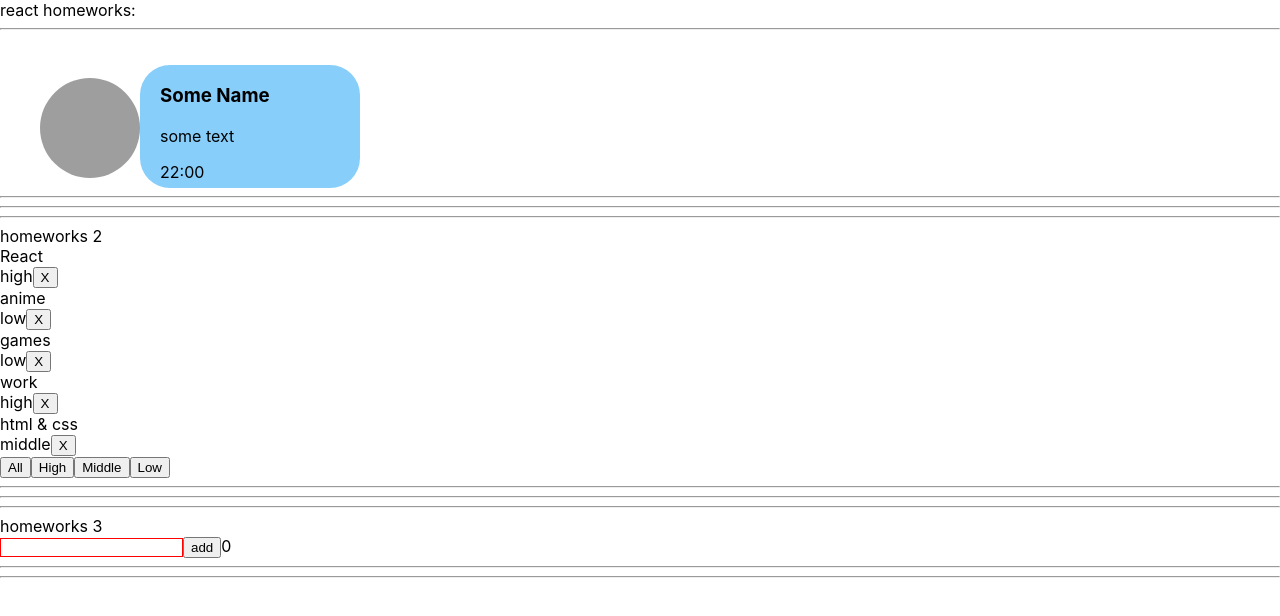
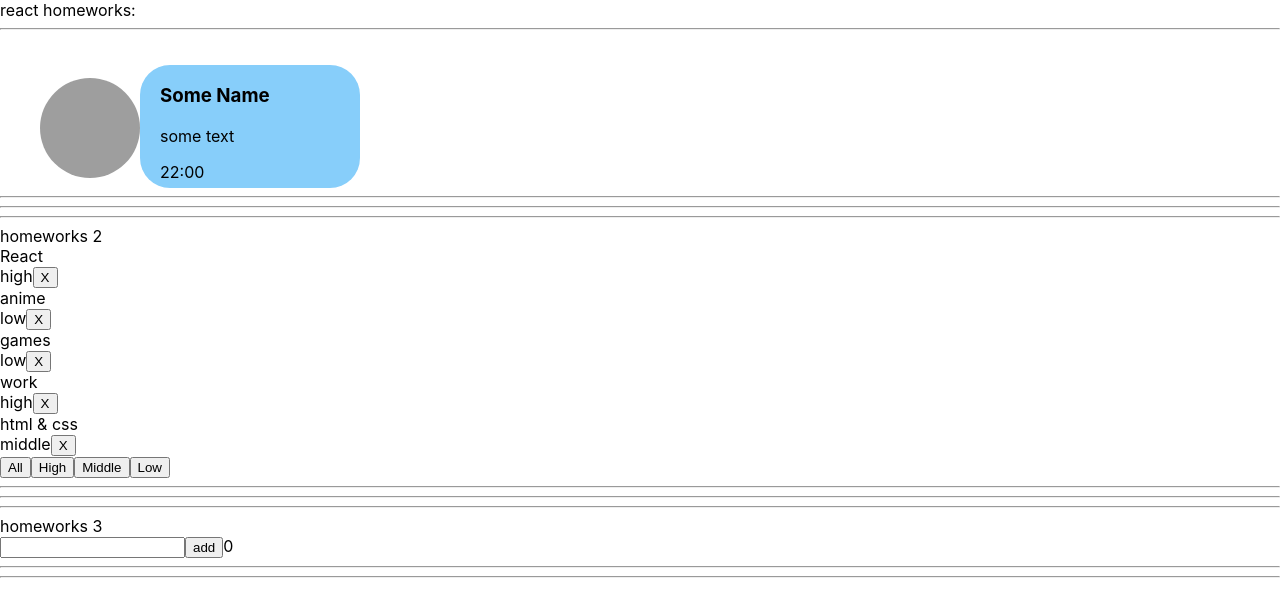
Before and after one commit to Masha-Gorb/simple-react, a React (Create React App) app: page / in a window 1280 px wide. Shown: the top 616 px of the page. Built offline with nearby package versions, Linux system fonts and the light colour scheme; grey boxes are pictures that could not be loaded.

Commit message:
add counter and half error

```diff
--- a/src/p2-homeworks/h3/Greeting.module.css
+++ b/src/p2-homeworks/h3/Greeting.module.css
@@ -5,3 +5,6 @@
 .error {
     border: 1px solid red;
 }
+.error-message {
+    color: red;
+}
--- a/src/p2-homeworks/h3/Greeting.tsx
+++ b/src/p2-homeworks/h3/Greeting.tsx
@@ -1,6 +1,5 @@
 import React, {ChangeEvent} from 'react'
 import s from './Greeting.module.css'
-import {UserType} from "./HW3";
 
 type GreetingPropsType = {
     name: string // need to fix any -done
@@ -14,12 +13,13 @@ type GreetingPropsType = {
 const Greeting: React.FC<GreetingPropsType> = (
     {name, setNameCallback, addUser, error, totalUsers} // деструктуризация пропсов
 ) => {
-    const inputClass = s.error // need to fix with (?:)
+    const inputClass = error ? s.error : '' // need to fix with (?:)
+    const spanClass = error ? s.errorMessage : '' // need to fix with (?:)
 
     return (
         <div>
             <input type='text' value={name} onChange={setNameCallback} className={inputClass}/>
-            <span>{error}</span>
+            <span className={spanClass}>{error}</span>
             <button onClick={() => addUser(name)}>add</button>
             <span>{totalUsers}</span>
         </div>
--- a/src/p2-homeworks/h3/GreetingContainer.tsx
+++ b/src/p2-homeworks/h3/GreetingContainer.tsx
@@ -13,19 +13,23 @@ type GreetingContainerPropsType = {
 // более современный и удобный для про :)
 // уровень локальной логики
 const GreetingContainer: React.FC<GreetingContainerPropsType> = ({users, addUserCallback}) => { // деструктуризация пропсов
-    const [name, setName] = useState<string>('') // need to fix any -done
-    const [error, setError] = useState<string>('') // need to fix any -done
+    const [name, setName] = useState<string>('')
+    const [error, setError] = useState<string>('')
 
-    const setNameCallback = (e: ChangeEvent<HTMLInputElement>) => { // need to fix any
+    const setNameCallback = (e: ChangeEvent<HTMLInputElement>) => {
         setName(e.currentTarget.value) // need to fix
     }
 
     const addUser = (name: string) => {
-        alert("Hello " + name + ' !')
-        console.log()// need to fix ??  alert("Hello" + name + "!")
+        if(name.trim() !== '') {
+            addUserCallback(name)
+            alert("Hello " + name + ' !')
+        } else {
+            setError('Enter correct name')
+        }
     }
 
-    const totalUsers = Object.keys(users).length// need to fix
+    const totalUsers = users.length// need to fix
 
     return (
         <Greeting
--- a/src/p2-homeworks/h3/HW3.tsx
+++ b/src/p2-homeworks/h3/HW3.tsx
@@ -4,17 +4,18 @@ import {v1} from "uuid";
 
 // types
 export type UserType = {
-    _id: string // need to fix any
-    name: string // need to fix any
+    _id: string
+    name: string
 }
 
 // уровень работы с глобальными данными
 function HW3() {
-    const [users, setUsers] = useState<Array<UserType>>([]) // need to fix any ??
+    const [users, setUsers] = useState<Array<UserType>>([])
 
-    const addUserCallback = (name: string) => { // need to fix any -done
+    const addUserCallback = (name: string) => {
         let newUser = {name: name, _id: v1()}
-        setUsers([...users, newUser]) // need to fix импортировать ??? айдишник v1
+        setUsers([...users, newUser])
+
     }
 
     return (
```
